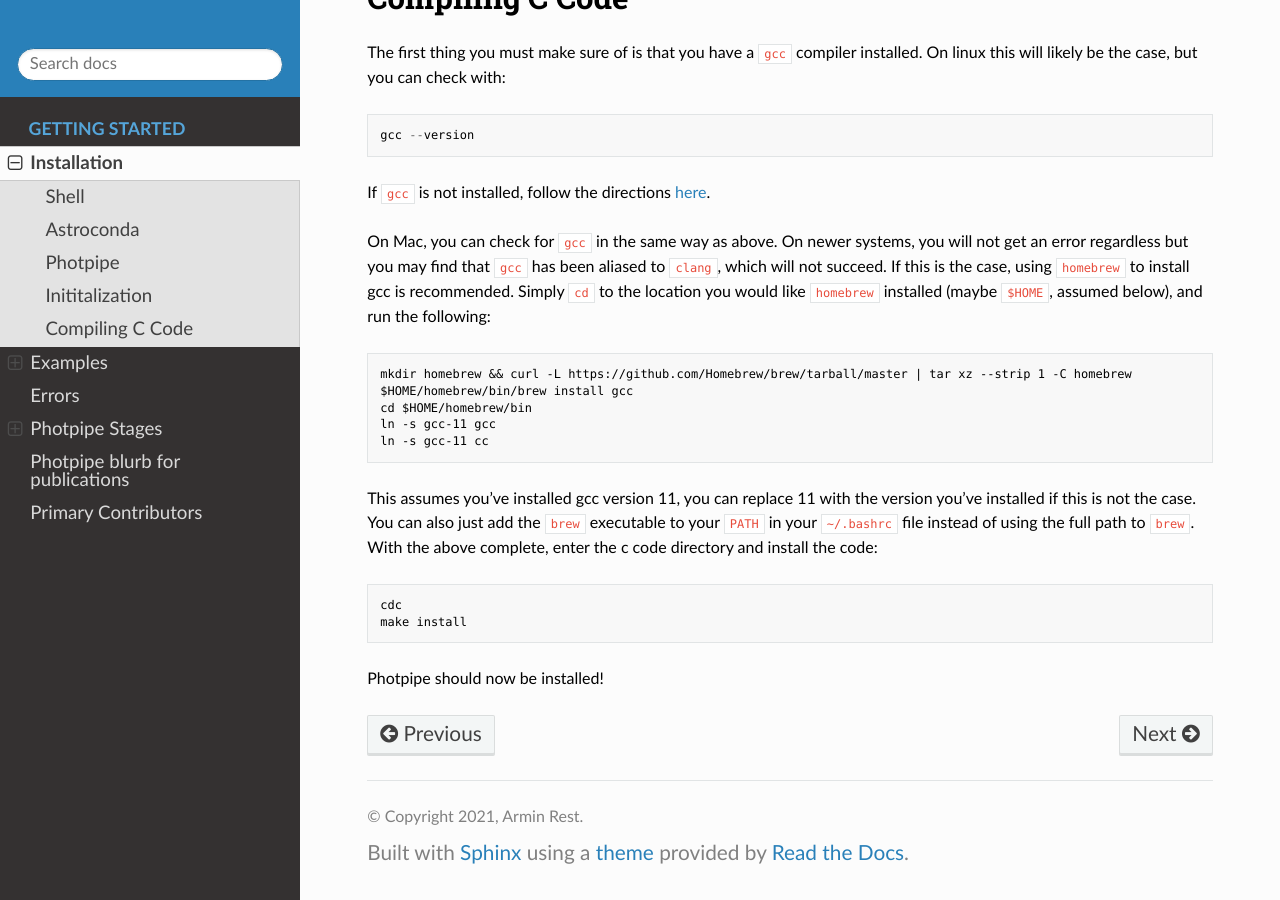
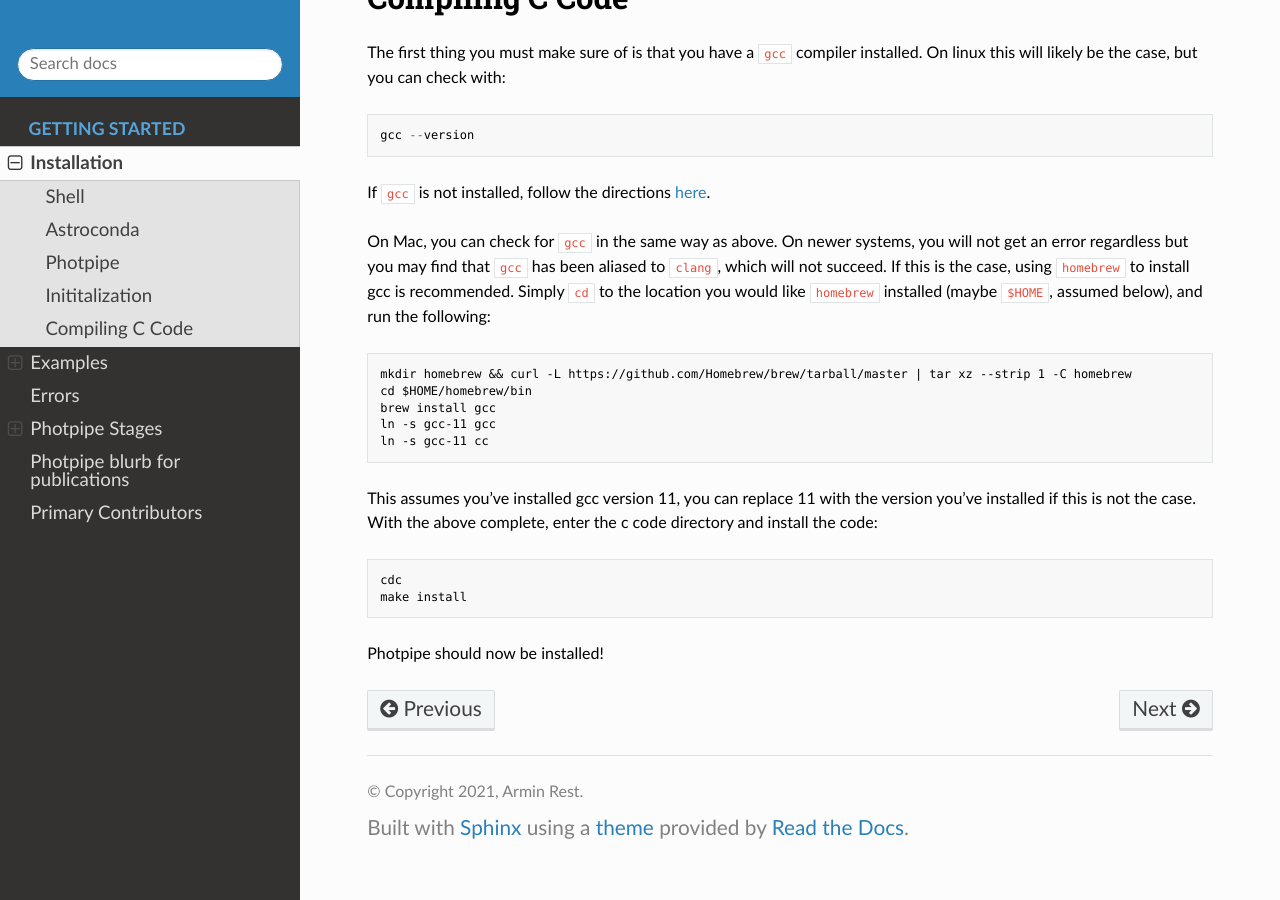
Before and after one commit to jpierel14/photpipe_docs, a Sphinx documentation site: the page built from docs/source/install.rst, in a window 1280 px wide and 900 px high, scrolled down 2565 px. Built offline with Sphinx 7.4.7 and the Read the Docs theme 2.0.0, drawn with Linux system fonts in a browser that asks for light colours; the version number could not be read and is left out.

```diff
--- a/docs/source/install.rst
+++ b/docs/source/install.rst
@@ -107,12 +107,12 @@
 On Mac, you can check for ``gcc`` in the same way as above. On newer systems, you will not get an error regardless but you may find that ``gcc`` has been aliased to ``clang``, which will not succeed. If this is the case, using ``homebrew`` to install gcc is recommended. Simply ``cd`` to the location you would like ``homebrew`` installed (maybe ``$HOME``, assumed below), and run the following::
 
    mkdir homebrew && curl -L https://github.com/Homebrew/brew/tarball/master | tar xz --strip 1 -C homebrew
-   $HOME/homebrew/bin/brew install gcc
    cd $HOME/homebrew/bin
+   brew install gcc
    ln -s gcc-11 gcc
    ln -s gcc-11 cc
 
-This assumes you've installed gcc version 11, you can replace 11 with the version you've installed if this is not the case. You can also just add the ``brew`` executable to your ``PATH`` in your ``~/.bashrc`` file instead of using the full path to ``brew``. With the above complete, enter the c code directory and install the code::
+This assumes you've installed gcc version 11, you can replace 11 with the version you've installed if this is not the case. With the above complete, enter the c code directory and install the code::
 
     cdc
     make install
```
